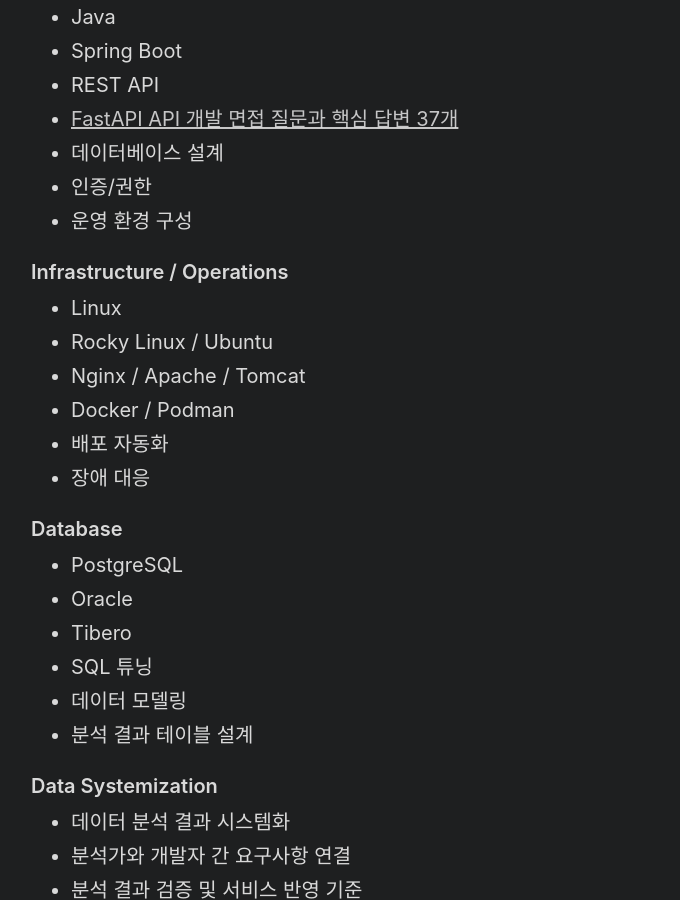
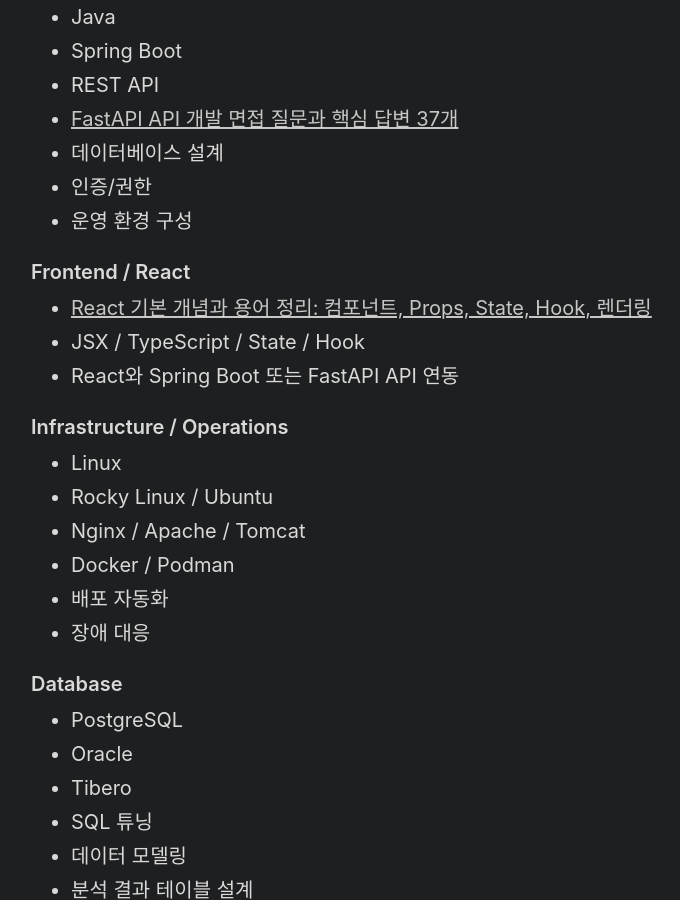
Before and after one commit to son1004007/son1004007.github.io, a Jekyll site: the page built from study.md, in a window 1280 px wide and 900 px high, scrolled down 915 px. Shown: the whole window, without its empty margins (273-953 px from the left). Built offline with Jekyll 4.4.1, drawn with Linux system fonts in a browser that asks for light colours.

Commit message:
docs(study): link React fundamentals learning guide

```diff
--- a/study.md
+++ b/study.md
@@ -47,6 +47,12 @@
 - 데이터베이스 설계
 - 인증/권한
 - 운영 환경 구성
+
+### Frontend / React
+
+- [React 기본 개념과 용어 정리: 컴포넌트, Props, State, Hook, 렌더링]({{ '/backend/react-fundamentals/' | relative_url }})
+- JSX / TypeScript / State / Hook
+- React와 Spring Boot 또는 FastAPI API 연동
 
 ### Infrastructure / Operations
 
```
